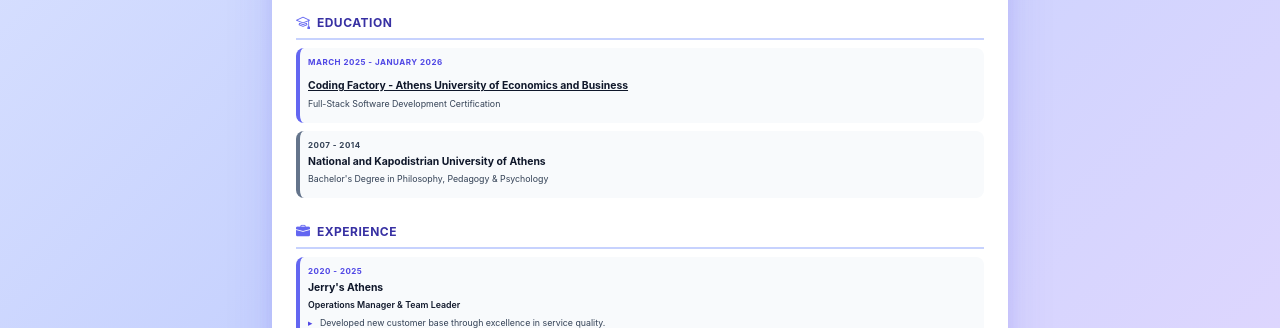
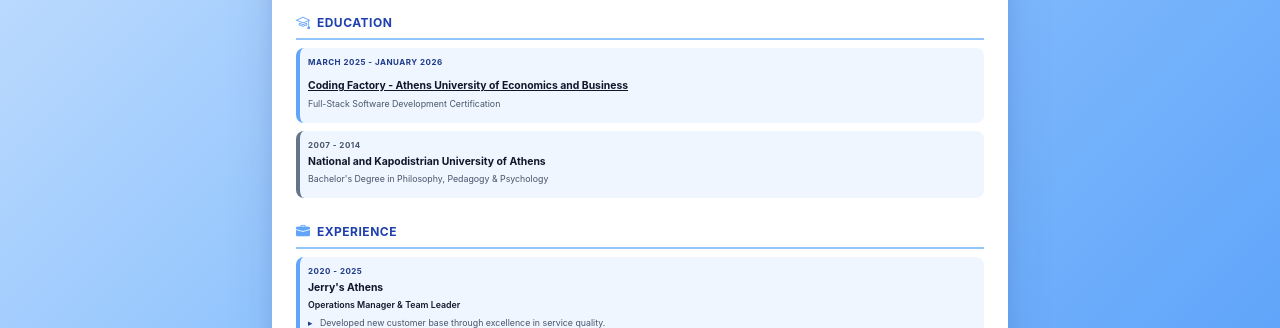
Before and after one commit to vastriantafyllou/my-cv, a plain HTML site: page index.html in a window 1280 px wide. Shown: the part 472-800 px from the top of the page. Drawn offline with nearby package versions, Linux system fonts and the light colour scheme.

Commit message:
refactor(styles): update color scheme from indigo to blue palette

```diff
--- a/styles.css
+++ b/styles.css
@@ -1,16 +1,16 @@
 /* Modern CV Styles */
 :root {
-    --primary-color: #4f46e5;
-    --primary-light: #c7d2fe;
-    --primary-dark: #3730a3;
+    --primary-color: #1e3a8a;
+    --primary-light: #93c5fd;
+    --primary-dark: #1e40af;
     --text-primary: #0f172a;
-    --text-secondary: #334155;
+    --text-secondary: #475569;
     --text-light: #64748b;
-    --bg-light: #f1f5f9;
-    --bg-section: #f8fafc;
-    --border-color: #cbd5e1;
-    --accent-color: #6366f1;
-    --highlight-color: #818cf8;
+    --bg-light: #dbeafe;
+    --bg-section: #eff6ff;
+    --border-color: #bfdbfe;
+    --accent-color: #60a5fa;
+    --highlight-color: #3b82f6;
 }
 
 * {
@@ -26,7 +26,7 @@
 
 body {
     font-family: -apple-system, BlinkMacSystemFont, 'Segoe UI', 'Roboto', 'Oxygen', 'Ubuntu', 'Cantarell', 'Fira Sans', 'Droid Sans', 'Helvetica Neue', sans-serif;
-    background: linear-gradient(135deg, #e0e7ff 0%, #c7d2fe 50%, #ddd6fe 100%);
+    background: linear-gradient(135deg, #dbeafe 0%, #93c5fd 50%, #60a5fa 100%);
     color: var(--text-primary);
     line-height: 1.6;
     -webkit-font-smoothing: antialiased;
@@ -44,7 +44,7 @@
     min-height: 100vh;
     max-width: 95vw;
     background: white;
-    box-shadow: 0 25px 50px -12px rgba(79, 70, 229, 0.25), 0 12px 24px -8px rgba(79, 70, 229, 0.15);
+    box-shadow: 0 25px 50px -12px rgba(30, 58, 138, 0.25), 0 12px 24px -8px rgba(30, 58, 138, 0.15);
     padding: calc(100vh * 0.03);
     overflow: visible;
     display: flex;
@@ -165,7 +165,7 @@
 }
 
 .skill-tag {
-    background: linear-gradient(135deg, #a5b4fc, #c7d2fe);
+    background: linear-gradient(135deg, #93c5fd, #bfdbfe);
     color: var(--primary-dark);
     padding: calc(100vh * 0.004) calc(100vh * 0.012);
     border-radius: 20px;
@@ -177,8 +177,8 @@
 
 .skill-tag:hover {
     transform: translateY(-1px);
-    box-shadow: 0 4px 8px rgba(79, 70, 229, 0.3);
-    background: linear-gradient(135deg, #818cf8, #a5b4fc);
+    box-shadow: 0 4px 8px rgba(30, 58, 138, 0.3);
+    background: linear-gradient(135deg, #60a5fa, #93c5fd);
 }
 
 /* Projects Section */
@@ -197,7 +197,7 @@
 
 .project-item:hover {
     background: var(--bg-light);
-    box-shadow: 0 4px 12px rgba(79, 70, 229, 0.15);
+    box-shadow: 0 4px 12px rgba(30, 58, 138, 0.15);
     border-left-color: var(--primary-color);
 }
 
@@ -241,7 +241,7 @@
 }
 
 .timeline-item:hover {
-    box-shadow: 0 4px 12px rgba(79, 70, 229, 0.12);
+    box-shadow: 0 4px 12px rgba(30, 58, 138, 0.12);
     border-left-color: var(--primary-color);
 }
 
```
